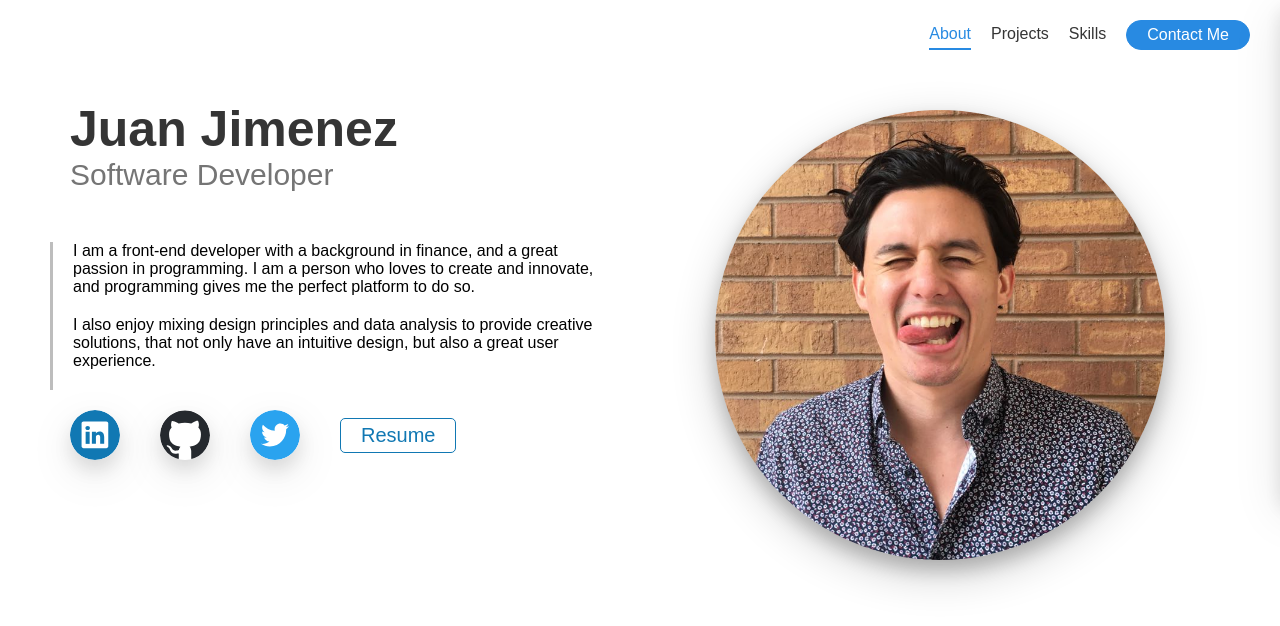
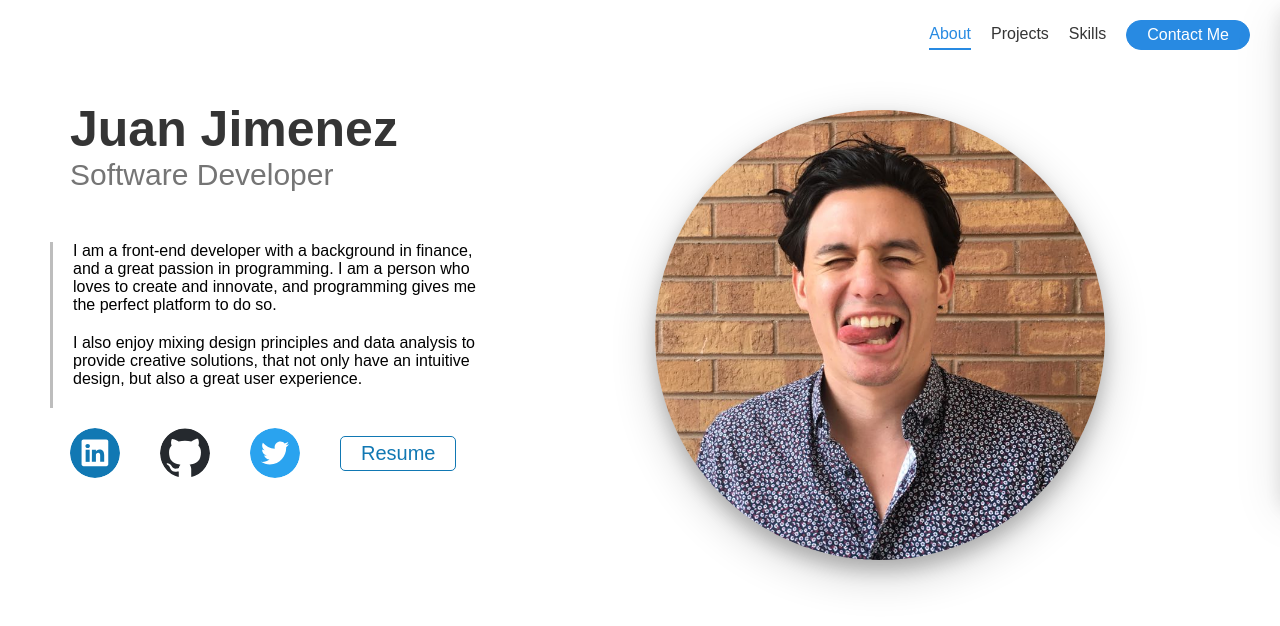
Before and after one commit to jdiejim/personal-portfolio, a React (Create React App) app: page /about in a window 1280 px wide. Shown: the top 626 px of the page. Built offline with nearby package versions, Linux system fonts and the light colour scheme.

Commit message:
Edit links in abot page

```diff
--- a/src/components/About.js
+++ b/src/components/About.js
@@ -13,7 +13,6 @@ function About() {
 
   return (
     <section id="about">
-      {/* {<div className="about-bg" />} */}
       <section className="about-info">
         <section id="banner">
           <h1 className="banner-title">Juan Jimenez</h1>
--- a/src/components/styles/About.css
+++ b/src/components/styles/About.css
@@ -13,30 +13,18 @@
   padding: 20px 40px 40px;
 }
 
-.about-bg {
-  position: absolute;
-  top: 0;
-  left: 0;
-  z-index: -1;
-  width: 100%;
-  height: 100vh;
-  background-color: #288AE2;
-  /* transform: rotate(20deg); */
-}
-
 .about-info {
-  width: 50%;
+  width: 40%;
   padding: 10px;
   background-color: #FFF;
   border-radius: 10px;
-  /* box-shadow: 0 10px 18px rgba(0, 0, 0, 0.2), 0 14px 45px rgba(0, 0, 0, 0.2);   */
 }
 
 .about-profile {
   display: flex;
   align-items: center;
   justify-content: center;
-  width: 50%;
+  width: 60%;
   margin-top: 20px;
   animation: slide-left-about 0.4s;
 }
@@ -82,7 +70,6 @@
   background-repeat: no-repeat;
   background-size: contain;
   border-radius: 50%;
-  box-shadow: 0 10px 18px rgba(0, 0, 0, 0.1), 0 14px 45px rgba(0, 0, 0, 0.1);
   cursor: pointer;
   transition: all 0.2s;
 }
--- a/src/components/styles/Arrow.css
+++ b/src/components/styles/Arrow.css
@@ -3,8 +3,8 @@
   align-items: center;
   width: 55px;
   height: 55px;
-  border-radius: 50%;
   justify-content: center;
+  border: none;
   transition: all 0.2s;
 }
 
--- a/src/components/styles/Project.css
+++ b/src/components/styles/Project.css
@@ -5,6 +5,7 @@
   display: grid;
   width: 100%;
   height: 100%;
+  /* box-shadow: 0 10px 18px rgba(0, 0, 0, 0.1), 0 14px 45px rgba(0, 0, 0, 0.1); */
 }
 
 .project-profile {
```
